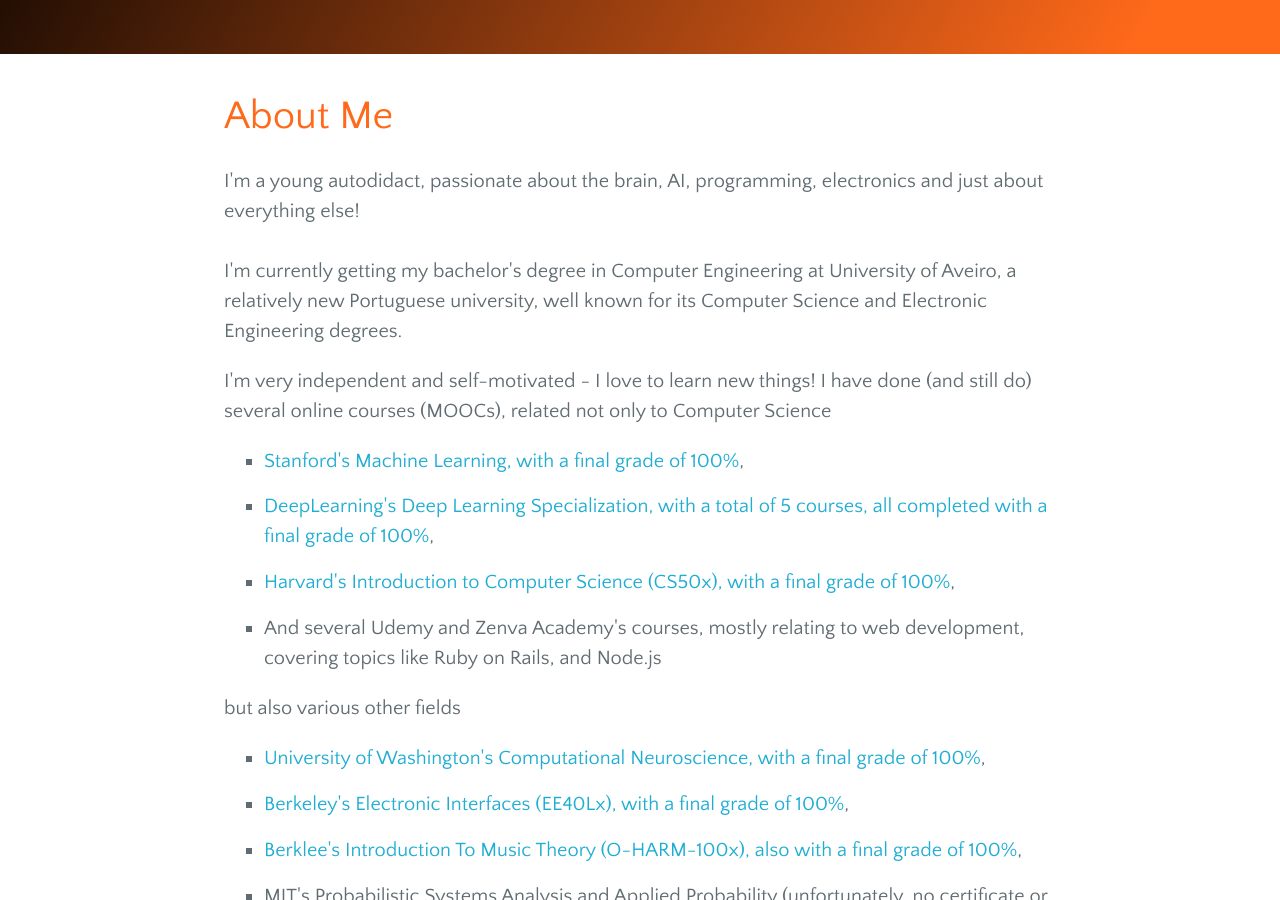
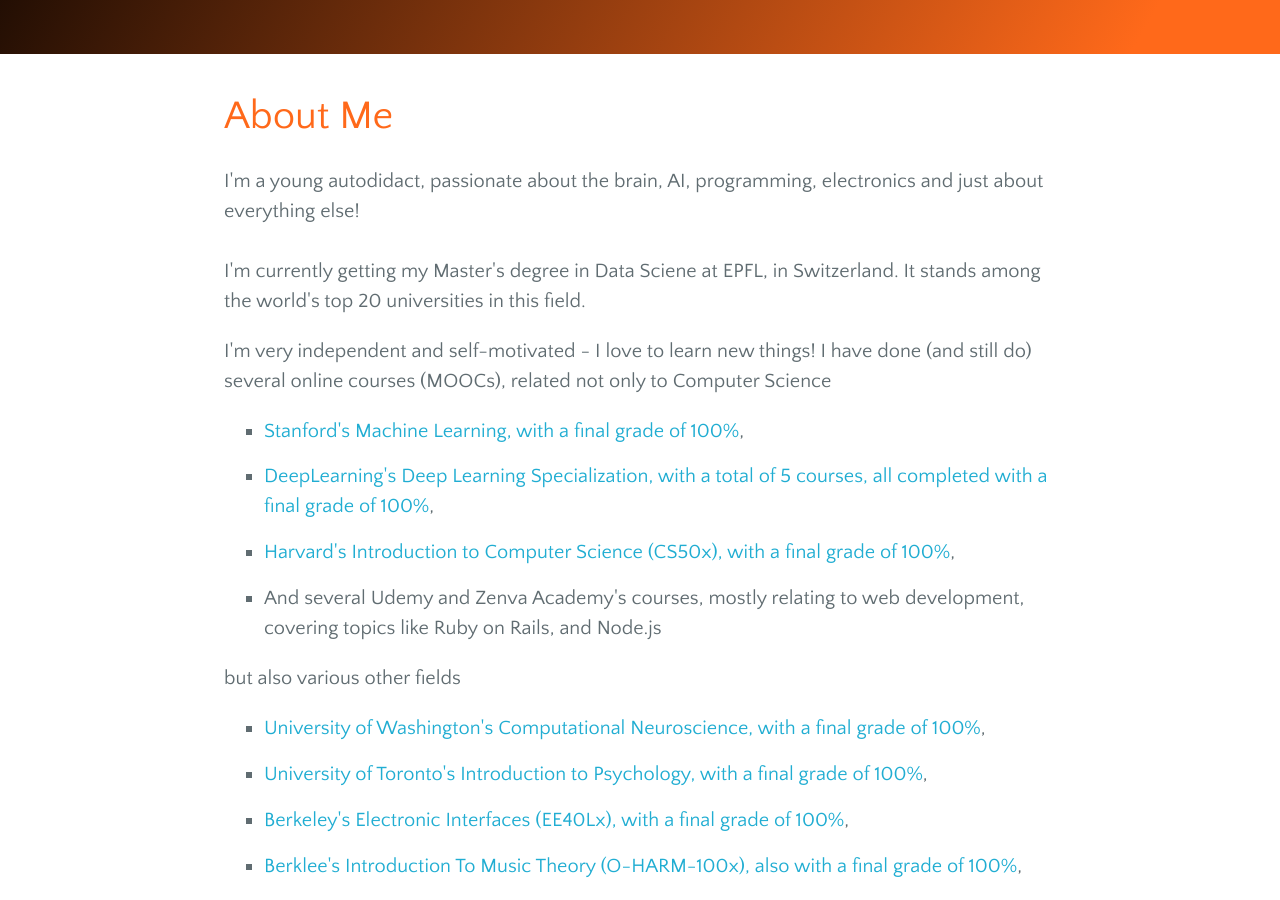
Before and after one commit to obiwit/obiwit.github.io, a Jekyll site: the page built from index.html, in a window 1280 px wide and 900 px high, scrolled down 316 px. Built offline with Jekyll 4.4.1, drawn with Linux system fonts in a browser that asks for light colours; nearby versions of some CDN libraries.

Commit message:
quick minor update to change landing page from bachelors to master and add yet another mooc 😅

```diff
--- a/index.html
+++ b/index.html
@@ -8,7 +8,9 @@
   <h1>About Me</h1>
   <p>I'm a young autodidact, passionate about the brain, AI, programming, electronics and just about everything else!</p>
 
-  <p class="separated">I'm currently getting my bachelor's degree in Computer Engineering at University of Aveiro, a relatively new Portuguese university, well known for its Computer Science and Electronic Engineering degrees.</p>
+  <p class="separated">I'm currently getting my Master's degree in Data Sciene at EPFL, in Switzerland. It stands among the world's top 20 universities in this field.</p>
+  <!-- <p>I did my bachelor's degree in Computer Engineering at University of Aveiro, a relatively new Portuguese university, well known for its Computer Science and Electronic Engineering degrees.</p> -->
+
   <p>I'm very independent and self-motivated - I love to learn new things! I have done (and still do) several online courses (MOOCs), related not only to Computer Science</p><ul>
     <li><a class="pdf" target="_blank" href="{{ site.baseurl }}/pdf/ML.pdf">Stanford's Machine Learning, with a final grade of 100%</a>,</li>
     <li><a class="pdf-gallery" target="_blank" data-gallery="DL" data-items="6" href="{{ site.baseurl }}/pdf-gallery/DL/1">DeepLearning's Deep Learning Specialization, with a total of 5 courses, all completed with a final grade of 100%</a>,</li>
@@ -16,6 +18,7 @@
     <li>And several Udemy and Zenva Academy's courses, mostly relating to web development, covering topics like Ruby on Rails, and Node.js</li>
   </ul><p> but also various other fields </p><ul>
     <li><a class="pdf" target="_blank" href="{{ site.baseurl }}/pdf/CN.pdf">University of Washington's Computational Neuroscience, with a final grade of 100%</a>,</li>
+    <li><a class="pdf" target="_blank" href="{{ site.baseurl }}/pdf/IP.pdf">University of Toronto's Introduction to Psychology, with a final grade of 100%</a>,</li>
     <li><a class="pdf" target="_blank" href="{{ site.baseurl }}/pdf/EE40Lx.pdf">Berkeley's Electronic Interfaces (EE40Lx), with a final grade of 100%</a>,</li>
     <li> <a class="pdf" target="_blank" href="{{ site.baseurl }}/pdf/OHARM100x.pdf">Berklee's Introduction To Music Theory (O-HARM-100x), also with a final grade of 100%</a>,</li>
     <li>MIT's  Probabilistic Systems Analysis and Applied Probability (unfortunately, no certificate or final grade available),</li>
@@ -23,7 +26,7 @@
   </ul>
   <p>I'm currently learning all about Cognition, Neuroscience and Artificial Intelligence and Machine Learning!</p>
 
-  <p class="separated">You can also check out my <a class="pdf" target="_blank" href="{{ site.baseurl }}/pdf/CV_BBR.pdf">Curriculum Vitae</a>.</p>
+  <p class="separated">You can also check out my <a class="pdf" target="_blank" href="{{ site.baseurl }}/pdf/CV_BB.pdf">Curriculum Vitae</a>.</p>
 
   <p class="separated">I also go by <strong>obiwit</strong> - that stands for Orange BIt of WIT. You can see it as my very own internet name. I’m a renaissance woman, a jack of all trades, (to-be) master of some. From learning Japanese to piloting a plane, this is the journey of a lifetime, mine ;). </p>
 
```
Also changed, not shown: 3 other files.
